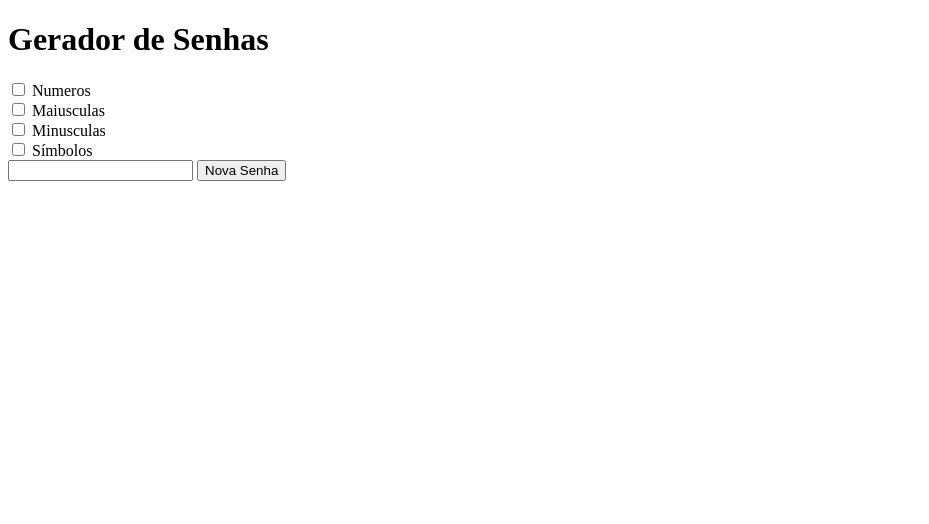
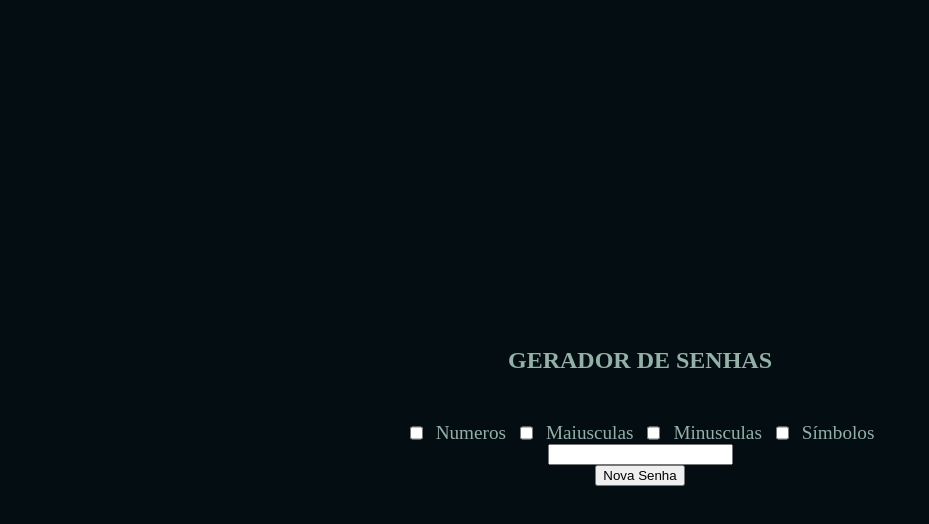
Before and after one commit to jailtonmonteiro/PegaSenha, a plain HTML site: page index.html in a window 1280 px wide. Shown: the whole page, without its empty margins (0-929 px from the left). Drawn offline with Linux system fonts and the light colour scheme.

Commit message:
Estilização parcial.

```diff
--- a/assets/css/style.css
+++ b/assets/css/style.css
@@ -0,0 +1,34 @@
+:root {
+    --primary-color: #040D12;
+    --secondary-color: #183D3D;
+    --tertiary-color: #5C8374;
+    --quartary-color: #93B1A6;
+}
+
+body {
+    display: flex;
+    flex-direction: column;
+    align-items: center;
+    justify-content: center;
+    text-align: center;
+    height: 100vh;
+    background-color: var(--primary-color);
+}
+
+h1 {
+    color: var(--quartary-color);
+    font-size: 1.5rem;
+    text-transform: uppercase;
+}
+
+.checkbox__complex {
+    color: var(--quartary-color);
+    font-size: 1.2rem;
+    display: flex;
+    margin: 0 25vw;
+    gap: 10px;
+}
+
+#senha {
+    color: var(--quartary-color);
+}
--- a/index.html
+++ b/index.html
@@ -5,19 +5,20 @@
     <meta http-equiv="X-UA-Compatible" content="IE=edge" />
     <meta name="viewport" content="width=device-width, initial-scale=1.0" />
     <title>PegaSenha</title>
-    <link rel="stylesheet" href="./assets/css/style.css">
+    <link rel="stylesheet" href="./assets/css/style.css" />
   </head>
   <body>
     <h1>Gerador de Senhas</h1>
+
     <p id="senha"></p>
-    <p id="numero"></p>
 
-    <input type="checkbox" id="checknum"> Numeros<br>
-    <input type="checkbox" id="checkmai"> Maiusculas<br>
-    <input type="checkbox" id="checkmin"> Minusculas<br>
-    <input type="checkbox" id="checksim"> Símbolos<br>
-
-    <input type="number" name="comprimento" id="comprimento">
+    <div class="checkbox__complex">
+      <input type="checkbox" id="checknum" /> Numeros
+      <input type="checkbox" id="checkmai" /> Maiusculas
+      <input type="checkbox" id="checkmin" /> Minusculas
+      <input type="checkbox" id="checksim" /> Símbolos
+    </div>
+    <input type="number" name="comprimento" id="comprimento" />
     <button id="gerar">Nova Senha</button>
 
     <script defer type="text/javascript" src="./assets/js/app.js"></script>
```
